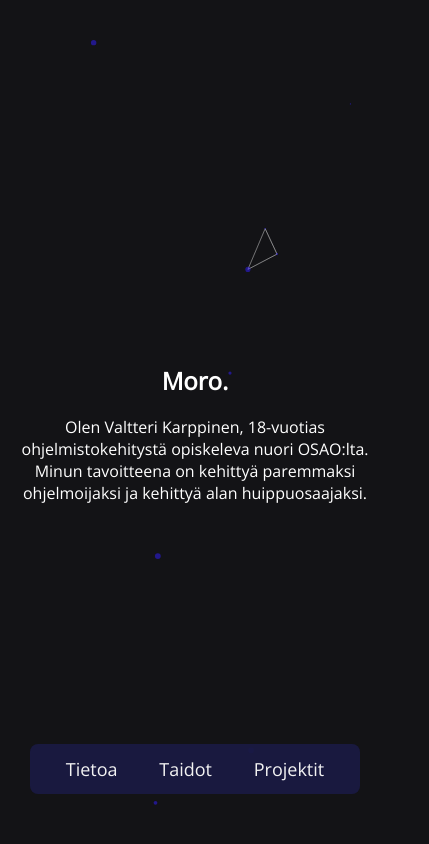
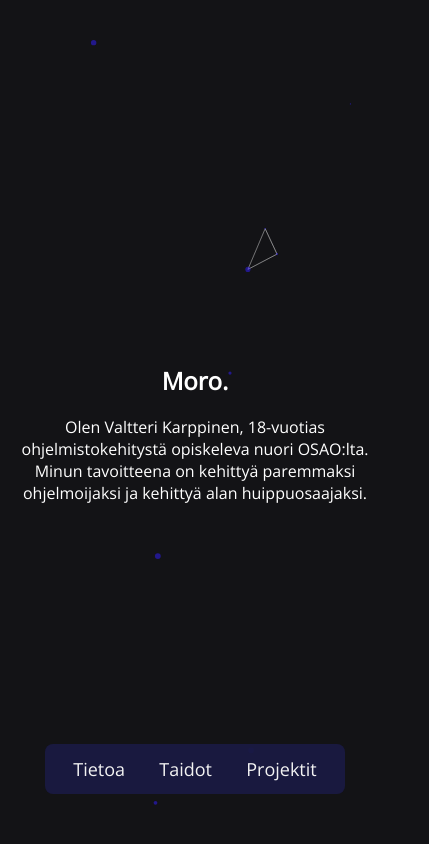
Before and after one commit to valtterii/portfolio_valtteri, a React (Create React App) app: page / in a window 390 px wide. Shown: the top 844 px of the page, 429 px wide, since content can reach past the window. Built offline with nearby package versions, Linux system fonts and the light colour scheme.

Commit message:
fixed mobile navbar bug

```diff
--- a/src/components/nav/main.css
+++ b/src/components/nav/main.css
@@ -35,3 +35,7 @@
     text-decoration: none;
     color: white;
 }
+
+html,body {
+    overflow-x: hidden !important;
+}
--- a/src/index.css
+++ b/src/index.css
@@ -18,5 +18,4 @@ body {
   -moz-osx-font-smoothing: grayscale;
   background-color: var(--primary);
   color: #fff;
-  overflow-x: hidden;
 }
--- a/src/responsiveness.css
+++ b/src/responsiveness.css
@@ -2,8 +2,11 @@
     section {
         padding: 10px;
     }
+    nav {
+        width: 100%;
+    }
     .nav {
-        width: 330px !important;
+        width: 300px !important;
     }
 }
 
```
